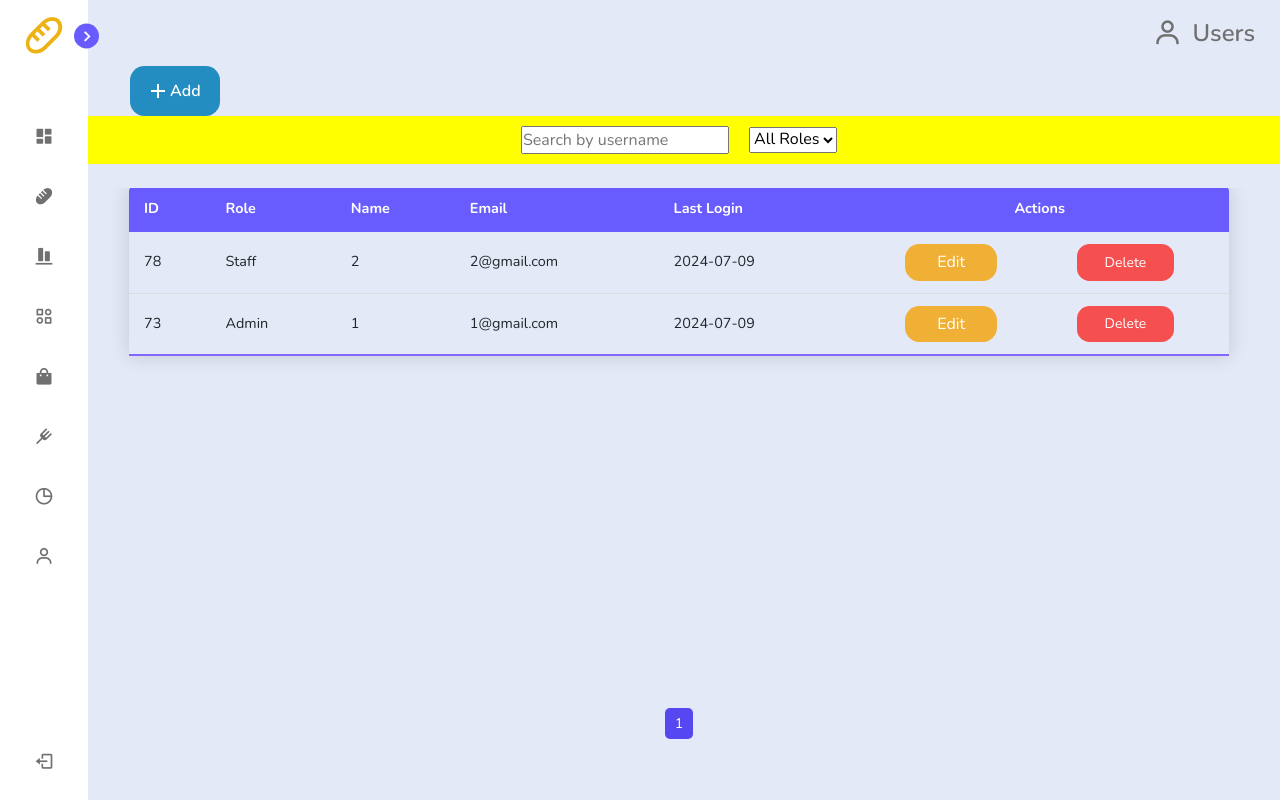
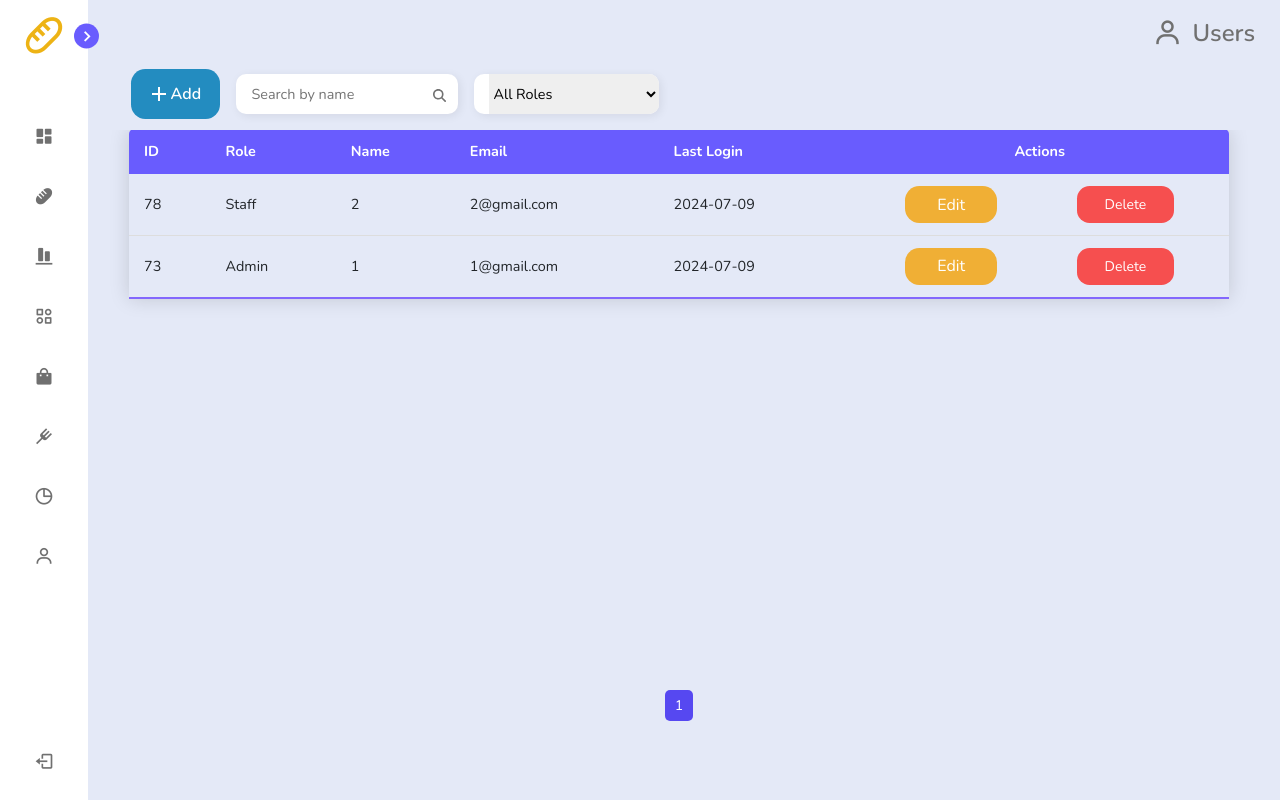
Before and after one commit to PengWin553/doughpro-ver1, a PHP site: page /php/admin-crud-users-page.php in a window 1280 px wide. Run offline with PHP 8.4, Linux system fonts and the light colour scheme; a user stored in the database is signed in; data comes from the database, SQL or seed files in the repository; some web fonts are replaced.

Commit message:
Updated Users Page
Revised UI

```diff
--- a/css/button-styles.css
+++ b/css/button-styles.css
@@ -15,7 +15,7 @@
     padding: 0.8em 1.2em 0.8em 1em;
     transition: all ease-in-out 0.2s;
     font-size: 16px;
-    margin-left: -63em;
+    /* margin-left: -63em; */
     /* margin-top: 1.6em; */
    }
 
--- /dev/null
+++ b/css/search-and-filter-styles.css
@@ -0,0 +1,53 @@
+.search-filter-container {
+    display: flex;
+    align-items: center;
+    width: 100%;
+    /* background: yellow; */
+    justify-content: center;
+}
+
+.InputContainer {
+    height: 40px;
+    display: flex;
+    align-items: center;
+    justify-content: center;
+    background-color: rgb(255, 255, 255);
+    border-radius: 10px;
+    overflow: hidden;
+    cursor: pointer;
+    padding-left: 15px;
+    box-shadow: 2px 2px 10px rgba(0, 0, 0, 0.075);
+    margin: 0.5rem;
+}
+
+.input {
+    width: 170px;
+    height: 100%;
+    border: none;
+    outline: none;
+    font-size: 0.9em;
+    caret-color: rgb(255, 81, 0);
+}
+
+.labelforsearch {
+    cursor: text;
+    padding: 0px 12px;
+}
+
+.searchIcon {
+    width: 13px;
+}
+
+.border {
+    height: 40%;
+    width: 1.3px;
+    background-color: rgb(223, 223, 223);
+}
+
+.searchIcon path {
+    fill: rgb(114, 114, 114);
+}
+
+.search-input-container{
+    margin-left: 1rem;
+}
--- a/css/table-styles.css
+++ b/css/table-styles.css
@@ -10,7 +10,7 @@
 /* trials */
 .table-container {
     overflow-y: auto; /* make the container scrollable */
-    height: 500px; /* give a fixed height to the container */
+    height: 540px; /* give a fixed height to the container */
     margin-top: 1.5em;
 }
 
--- a/js/display-users.js
+++ b/js/display-users.js
@@ -1,4 +1,4 @@
-function loadData(page = 1, limit = 7, search = '', filter = '') {
+function loadData(page = 1, limit = 8, search = '', filter = '') {
     fetch(`display-users.php?page=${page}&limit=${limit}&search=${search}&filter=${filter}`, {
         method: "GET",
         headers: {
--- a/php/admin-crud-users-page.php
+++ b/php/admin-crud-users-page.php
@@ -26,15 +26,10 @@ $user_id = $_SESSION["user_id"];
     <link rel="stylesheet" href="../css/page-title-styles.css" />
     <link rel="stylesheet" href="../css/page-title-styles.css" />
     <link rel="stylesheet" href="../css/pagination-styles.css" />
+    <link rel="stylesheet" href="../css/search-and-filter-styles.css" />
     <link href="https://cdn.jsdelivr.net/npm/bootstrap@5.3.2/dist/css/bootstrap.min.css" rel="stylesheet">
     <link href='https://unpkg.com/boxicons@2.1.4/css/boxicons.min.css' rel='stylesheet'>
     <link rel="icon" type="image/x-icon" href="../default-images/baguette-solid-24.png">
-    <style>
-        .search-filter{
-            margin: 10px;
-        }
-
-    </style>
 </head>
 <body>
 
@@ -45,7 +40,7 @@ $user_id = $_SESSION["user_id"];
             <div class="page-title-text"> <i class='bx bx-user icon page-title-icon'></i> <span>Users</span> </div>
         </div>
 
-        <div class="btn-container">
+        <!-- <div class="btn-container">
             <button class="btn-crud btn-create" data-bs-toggle="modal" data-bs-target="#addUserModal">
                 <span>
                     <svg xmlns="http://www.w3.org/2000/svg" viewBox="0 0 24 24" width="24" height="24">
@@ -54,7 +49,7 @@ $user_id = $_SESSION["user_id"];
                     </svg> Add
                 </span>
             </button>
-        </div>
+        </div> -->
 
         <!-- CREATE USER MODAL -->
         <div class="modal fade" id="addUserModal" tabindex="-1" aria-labelledby="addUserModalLabel" aria-hidden="true">
@@ -156,17 +151,40 @@ $user_id = $_SESSION["user_id"];
         </div>
 
         <!-- Search and Filter -->
-        <div class="search-filter-container" style="display: flex; align-items: center; width: 100%; background: yellow; justify-content:center">
-            <input type="text" id="search-input" placeholder="Search by username" class="search-filter">
-            <select id="filter-select" class="search-filter">
-                <option value="">All Roles</option>
-                <option value="Admin">Admin</option>
-                <option value="Staff">Staff</option>
-            </select>
+        <div class="search-filter-container">
+
+            <!-- create btn -->
+            <button class="btn-crud btn-create" data-bs-toggle="modal" data-bs-target="#addUserModal" style="margin-left: -35rem;">
+                <span>
+                    <svg xmlns="http://www.w3.org/2000/svg" viewBox="0 0 24 24" width="24" height="24">
+                        <path fill="none" d="M0 0h24v24H0z"></path>
+                        <path fill="currentColor" d="M11 11V5h2v6h6v2h-6v6h-2v-6H5v-2z"></path>
+                    </svg> Add
+                </span>
+            </button>
+
+            <!-- search -->
+            <div class="InputContainer search-input-container">
+                <input type="text" class="input" id="search-input" placeholder="Search by name">
+
+                <label for="input" class="labelforsearch">
+                <svg viewBox="0 0 512 512" class="searchIcon"><path d="M416 208c0 45.9-14.9 88.3-40 122.7L502.6 457.4c12.5 12.5 12.5 32.8 0 45.3s-32.8 12.5-45.3 0L330.7 376c-34.4 25.2-76.8 40-122.7 40C93.1 416 0 322.9 0 208S93.1 0 208 0S416 93.1 416 208zM208 352a144 144 0 1 0 0-288 144 144 0 1 0 0 288z"></path></svg>
+                </label>
+            </div>
+
+            <!-- filter -->
+            <div class="InputContainer">
+                <select id="filter-select" class="input">
+                    <option value="">All Roles</option>
+                    <option value="Admin">Admin</option>
+                    <option value="Staff">Staff</option>
+                </select>
+            </div>
+
         </div>
 
         <!-- Table -->
-        <div class="table-container">
+        <div class="table-container" style="margin-top: 0.5rem;">
             <div class="resultcontainer">
                 <table class="content-table">
                     <thead>
@@ -190,9 +208,7 @@ $user_id = $_SESSION["user_id"];
         <div class="pagination-container" style="text-align: center; margin-top: 20px;">
             <!-- Pagination buttons will be dynamically inserted here by JavaScript -->
         </div>
-
     </section>
-
 
     <script src="https://ajax.googleapis.com/ajax/libs/jquery/3.5.1/jquery.min.js"></script>
     <script src="https://cdn.jsdelivr.net/npm/bootstrap@5.3.2/dist/js/bootstrap.bundle.min.js"></script>
--- a/php/display-users.php
+++ b/php/display-users.php
@@ -2,7 +2,7 @@
 include ('connection.php');
 
 $page = isset($_GET['page']) ? intval($_GET['page']) : 1;
-$limit = isset($_GET['limit']) ? intval($_GET['limit']) : 7;
+$limit = isset($_GET['limit']) ? intval($_GET['limit']) : 8;
 $offset = ($page - 1) * $limit;
 $search = isset($_GET['search']) ? $_GET['search'] : '';
 $filter = isset($_GET['filter']) ? $_GET['filter'] : '';
```
